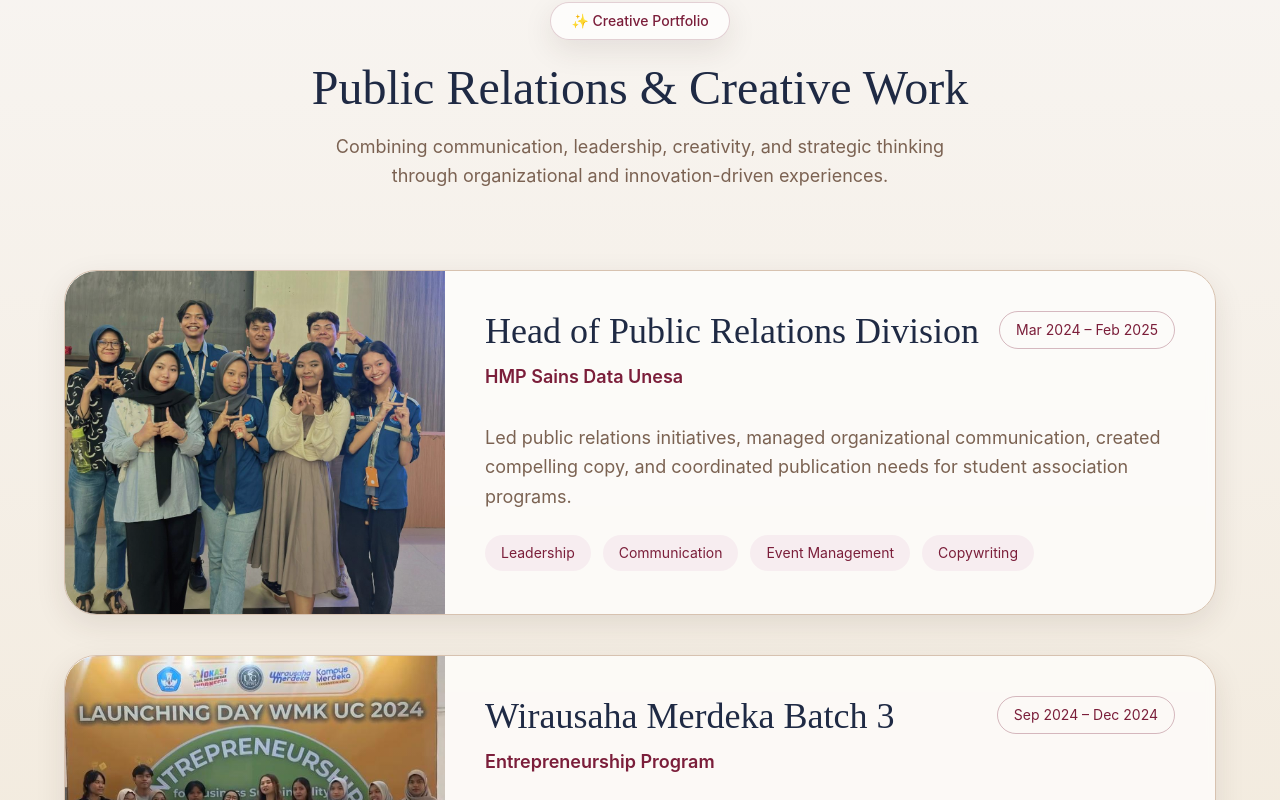
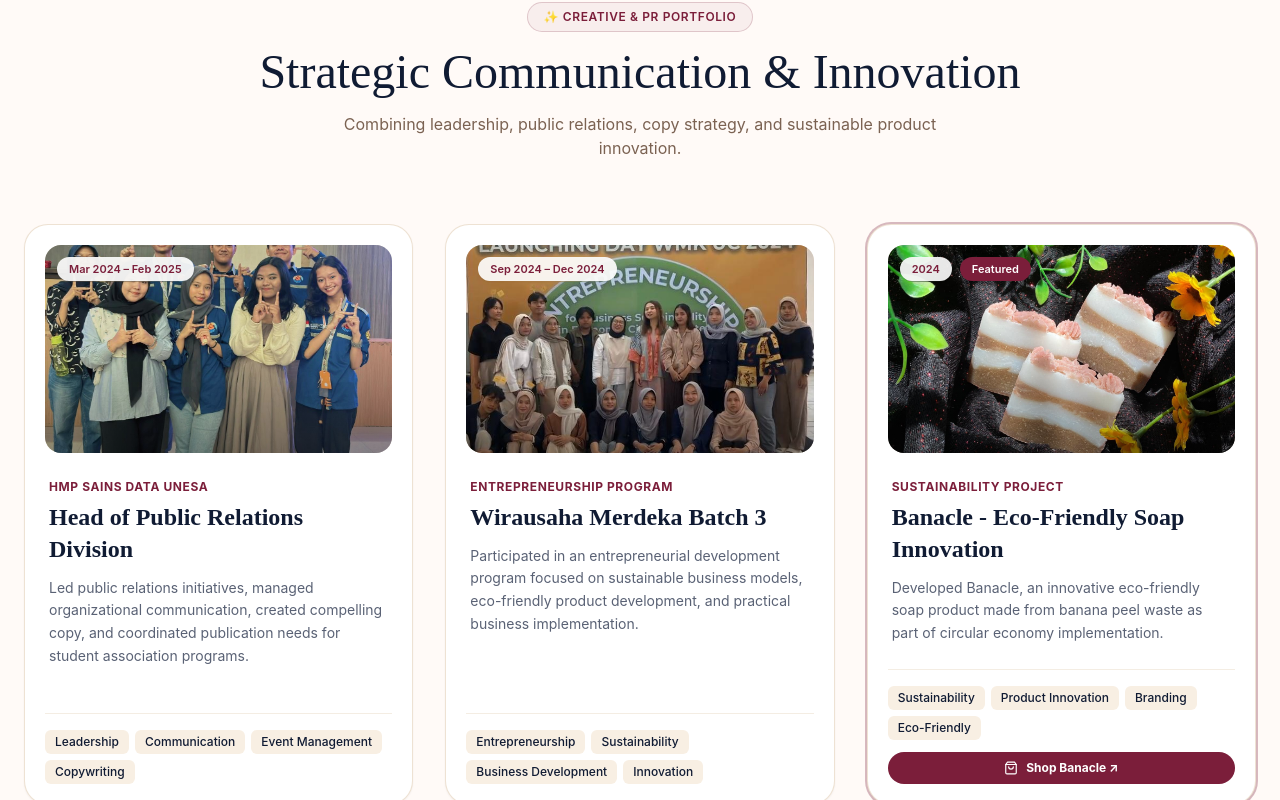
Before and after one commit to Dianayuww/college, a React (Vite) app: page / in a window 1280 px wide. Shown: the part 6080-6880 px from the top of the page. Built offline with nearby package versions, Linux system fonts and the light colour scheme.

Commit message:
Refactor Creative & PR section layout

```diff
--- a/src/App.jsx
+++ b/src/App.jsx
@@ -722,77 +722,74 @@ export default function App() {
           </div>
         </section>
 
-        {/* CREATIVE & PR SECTION */}
-        <section
-          id="creative-pr"
-          className="px-6 py-24 bg-gradient-to-b from-[#f8f5f2] to-[#efe4d1]"
-        >
-          <div className="mx-auto max-w-6xl">
-            <motion.div {...fadeUp} className="mb-20 text-center">
-              <span className="inline-flex rounded-full border border-[#7b1e3a]/20 bg-white/70 px-5 py-2 text-sm font-medium text-[#7b1e3a] shadow-soft">
-                ✨ Creative Portfolio
+        {/* CREATIVE & PR SECTION (MINIMALIST 3-COLUMN GRID) */}
+<section id="creative-pr" className="px-6 py-24 bg-[#fffaf7]">
+  <div className="mx-auto max-w-7xl">
+
+    {/* Section Header */}
+    <div className="mb-16 text-center">
+      <span className="inline-flex rounded-full border border-[#7b1e3a]/20 bg-[#7b1e3a]/5 px-4 py-1.5 text-xs font-semibold uppercase tracking-wider text-[#7b1e3a]">
+        ✨ Creative & PR Portfolio
       </span>
+      <h2 className="mt-4 font-serif text-4xl md:text-5xl text-[#101b33]">
+        Strategic Communication & Innovation
+      </h2>
+      <p className="mx-auto mt-4 max-w-2xl text-mediumBrown">
+        Combining leadership, public relations, copy strategy, and sustainable product innovation.
+      </p>
+    </div>
 
-              <h2 className="mt-6 font-serif text-5xl text-[#1f2a44]">
-                Public Relations & Creative Work
-              </h2>
-
-              <p className="mx-auto mt-5 max-w-2xl text-lg leading-relaxed text-mediumBrown">
-                Combining communication, leadership, creativity, and strategic thinking
-                through organizational and innovation-driven experiences.
-              </p>
-            </motion.div>
-
-            <div className="space-y-10">
+    {/* 3 Columns Card Grid */}
+    <div className="grid gap-8 md:grid-cols-3">
       {organizationProjects.map((work) => (
         <motion.article
           {...fadeUp}
           key={work.id}
-                  className={`group overflow-hidden rounded-[2rem] border border-[#d7c2b0] bg-white/70 shadow-soft backdrop-blur-sm transition duration-300 hover:-translate-y-1 hover:shadow-2xl ${
+          className={`group flex flex-col justify-between overflow-hidden rounded-3xl border border-[#eadbc8]/80 bg-white p-5 shadow-sm transition-all duration-300 hover:-translate-y-1 hover:border-[#7b1e3a]/30 hover:shadow-xl ${
             work.highlight ? 'ring-2 ring-[#7b1e3a]/30' : ''
           }`}
         >
-                  <div className="flex flex-col md:flex-row items-start">
-                    <div className="relative overflow-hidden md:w-[380px] flex-shrink-0">
+          <div>
+            {/* Image Header with Badge */}
+            <div className="relative h-52 w-full overflow-hidden rounded-2xl bg-[#f8efe3]">
               <img
                 src={work.image}
                 alt={work.title}
-                        className="w-full rounded-l-[2rem] object-cover"
+                className="h-full w-full object-cover transition-transform duration-500 group-hover:scale-105"
               />
-                      <div className="absolute inset-0 bg-gradient-to-t from-black/20 to-transparent" />
+              <div className="absolute inset-0 bg-gradient-to-t from-black/40 via-transparent to-transparent opacity-80" />
+
+              <div className="absolute left-3 top-3 flex flex-wrap gap-2">
+                <span className="rounded-full bg-white/90 px-3 py-1 text-[11px] font-semibold text-[#7b1e3a] backdrop-blur-md shadow-sm">
+                  {work.period}
+                </span>
                 {work.highlight && (
-                        <div className="absolute left-4 top-4 rounded-full bg-[#7b1e3a] px-4 py-1 text-xs font-semibold text-white">
-                          Featured Project
-                        </div>
+                  <span className="rounded-full bg-[#7b1e3a] px-3 py-1 text-[11px] font-semibold text-white shadow-sm">
+                    Featured
+                  </span>
                 )}
               </div>
+            </div>
 
-                    <div className="p-8 md:col-span-2 md:p-10">
-                      <div className="flex flex-wrap items-start justify-between gap-4">
-                        <div>
-                          <h3 className="font-serif text-4xl text-[#1f2a44] transition group-hover:text-[#7b1e3a]">
+            {/* Content Body */}
+            <div className="pt-5 px-1">
+              <span className="text-xs font-bold uppercase tracking-wider text-[#7b1e3a]">
+                {work.organization}
+              </span>
+              <h3 className="mt-1 font-serif text-2xl font-bold text-[#101b33] transition-colors group-hover:text-[#7b1e3a]">
                 {work.title}
               </h3>
-                          <p className="mt-3 text-lg font-semibold text-[#7b1e3a]">
-                            {work.organization}
+              <p className="mt-3 text-sm leading-relaxed text-[#5a6275]">
+                {work.description}
               </p>
             </div>
-
-                        <span className="rounded-full border border-[#7b1e3a]/30 px-4 py-2 text-sm text-[#7b1e3a]">
-                          {work.period}
-                        </span>
           </div>
 
-                      <p className="mt-8 text-lg leading-relaxed text-mediumBrown">
-                        {work.description}
-                      </p>
-
-                      <div className="mt-6 flex flex-wrap gap-3 text-sm">
-                        {work.tags.map((tag, idx) => (
-                          <span
-                            key={idx}
-                            className="rounded-full bg-[#f7edf0] px-4 py-2 text-[#7b1e3a]"
-                          >
+          {/* Tags & Action Link */}
+          <div className="mt-6 pt-4 border-t border-[#eadbc8]/50 flex flex-col gap-3">
+            <div className="flex flex-wrap gap-1.5">
+              {work.tags.map((tag) => (
+                <span key={tag} className="rounded-md bg-[#f8efe3] px-2.5 py-1 text-xs font-medium text-[#101b33]">
                   {tag}
                 </span>
               ))}
@@ -803,17 +800,16 @@ export default function App() {
                 href={work.link}
                 target="_blank"
                 rel="noopener noreferrer"
-                          className="mt-5 inline-flex items-center gap-2 rounded-full bg-[#7b1e3a] px-5 py-3 text-sm font-medium text-white transition hover:-translate-y-1 hover:bg-[#5e162d]"
+                className="inline-flex items-center justify-center gap-2 rounded-full bg-[#7b1e3a] px-4 py-2 text-xs font-bold text-white transition-all hover:bg-[#101b33]"
               >
-                          <ShoppingBag size={18} />
-                          Shop Product
+                <ShoppingBag size={14} /> Shop Banacle ↗
               </a>
             )}
-                    </div>
           </div>
         </motion.article>
       ))}
     </div>
+
   </div>
 </section>
 
```
Lines whose indentation alone changed are shown as unchanged.
